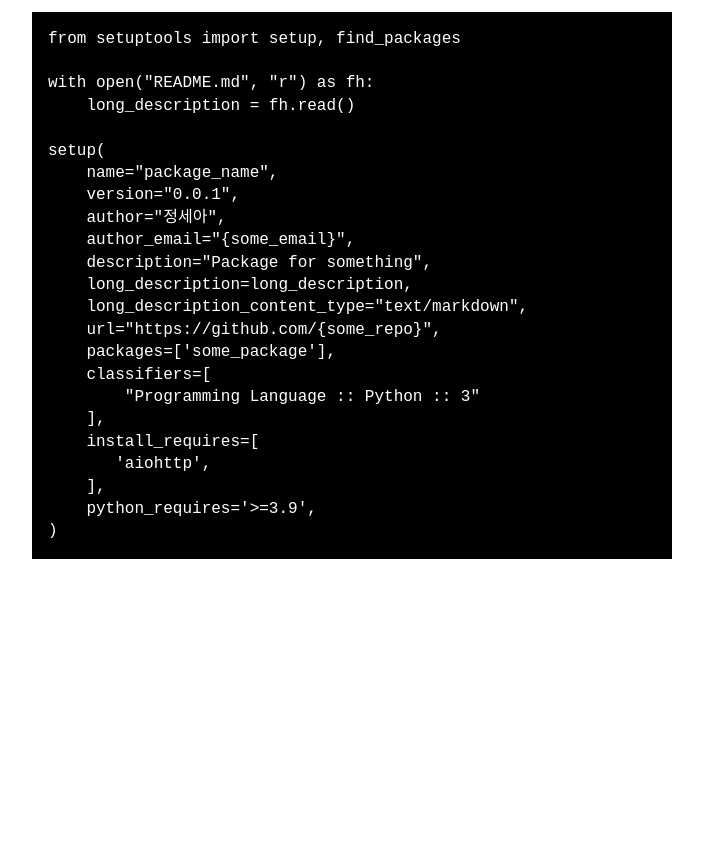
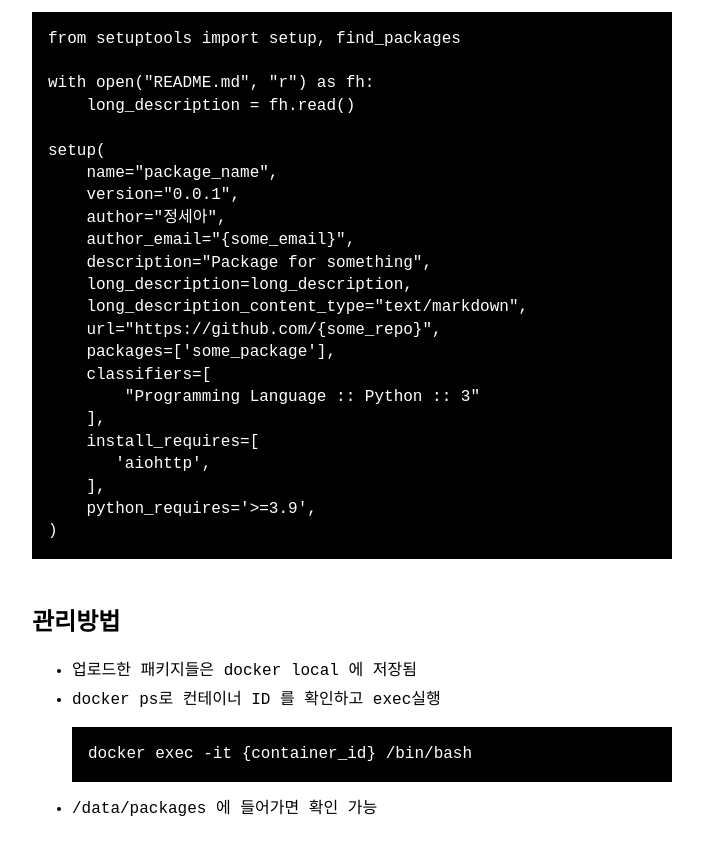
Before and after one commit to SeaJungg/SeaJungg.github.io, a Jekyll site: the page built from _posts/2023-10-01-pypiserver.md, in a window 1280 px wide and 900 px high, scrolled down 1094 px. Shown: the top 855 px of the window, without its empty margins (288-991 px from the left). Built offline with Jekyll 4.4.1, drawn with Linux system fonts in a browser that asks for light colours; before the commit the page ends 1733 px from its top, so only the background shows below that.

Commit message:
관리방법 추가

````diff
--- a/_posts/2023-10-01-pypiserver.md
+++ b/_posts/2023-10-01-pypiserver.md
@@ -62,3 +62,14 @@ setup(
     python_requires='>=3.9',
 )
 ```
+
+
+
+관리방법
+-
+- 업로드한 패키지들은 docker local 에 저장됨
+- docker ps로 컨테이너 ID 를 확인하고 exec실행
+```
+docker exec -it {container_id} /bin/bash
+```
+- /data/packages 에 들어가면 확인 가능
````
